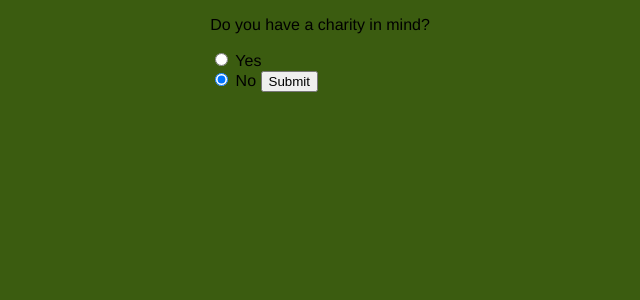
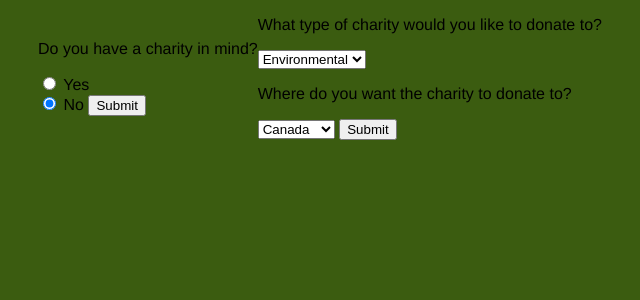
Before and after one commit to Jimmykhangnguyen/GenAI24, a Flask app: page /question in a window 1280 px wide. Shown: the top 300 px of the page, without its empty margins (320-960 px from the left). Run offline with Flask 3, Linux system fonts and the light colour scheme.

Commit message:
modified forms

```diff
--- a/src/app.py
+++ b/src/app.py
@@ -13,11 +13,27 @@
         return render_template('question.html')
     else:
         have_charity = request.form['have_charity']
-        return render_template('q2.html', have_charity=have_charity)
+        return render_template('question.html', have_charity=have_charity)
 
-@app.route('/q2')
-def q2():
-    return render_template('q2.html')
+@app.route('/charity_info', methods=['GET', 'POST'])
+def charity_info():
+    if request.method == 'GET':
+        return render_template('charity_info.html')
+    else:
+        charity_name = request.form['charity_name']
+        return render_template('charity_info.html', charity_name=charity_name)
+
+
+@app.route('/search_charities', methods=['GET', 'POST'])
+def search_charities():
+    if request.method == 'GET':
+        return render_template('search_charities.html')
+    else:
+        charity_type = request.form['charities']
+        charity_location = request.form['locations']
+
+        charity = [charity_type, charity_location]
+        return render_template('search_charities.html', charity=charity)
 
 
 if __name__ == '__main__':
--- a/src/templates/question.html
+++ b/src/templates/question.html
@@ -17,7 +17,32 @@
         <input type="submit" value="Submit">
     </form>
 
-    {% block content %}
-    {% endblock %}
+    {% if have_charity == "Yes" %}
+
+    <form action="/charity_info" method="POST">
+        <p>What is the name of the charity?</p>
+        <input type="text" id="charity_name" name="charity_name">
+        <input type="submit" value="Submit">
+    </form>
+    {% else %}
+    <br>
+    <form action="/search_charities" method="POST">
+        <p>What type of charity would you like to donate to?</p>
+        <select name="charities" id="charities">
+            <option value="environmental">Environmental</option>
+            <option value="children">Children's</option>
+            <option value="animal">Animal</option>
+            <option value="human_rights">Human Rights</option>
+        </select>
+        <p>Where do you want the charity to donate to?</p>
+        <select name="locations" id="locations">
+            <option value="canada">Canada</option>
+            <option value="united_states">USA</option>
+            <option value="germany">Germany</option>
+            <option value="united_kingdom">UK</option>
+        </select>
+        <input type="submit" value="Submit">
+    </form>
+    {% endif %}
 </body>
 </html>
```
Also changed, not shown: src/templates/charity_info.html (added, +9 -0 lines), src/templates/q2.html (deleted, +0 -22 lines), src/templates/search_charities.html (added).
